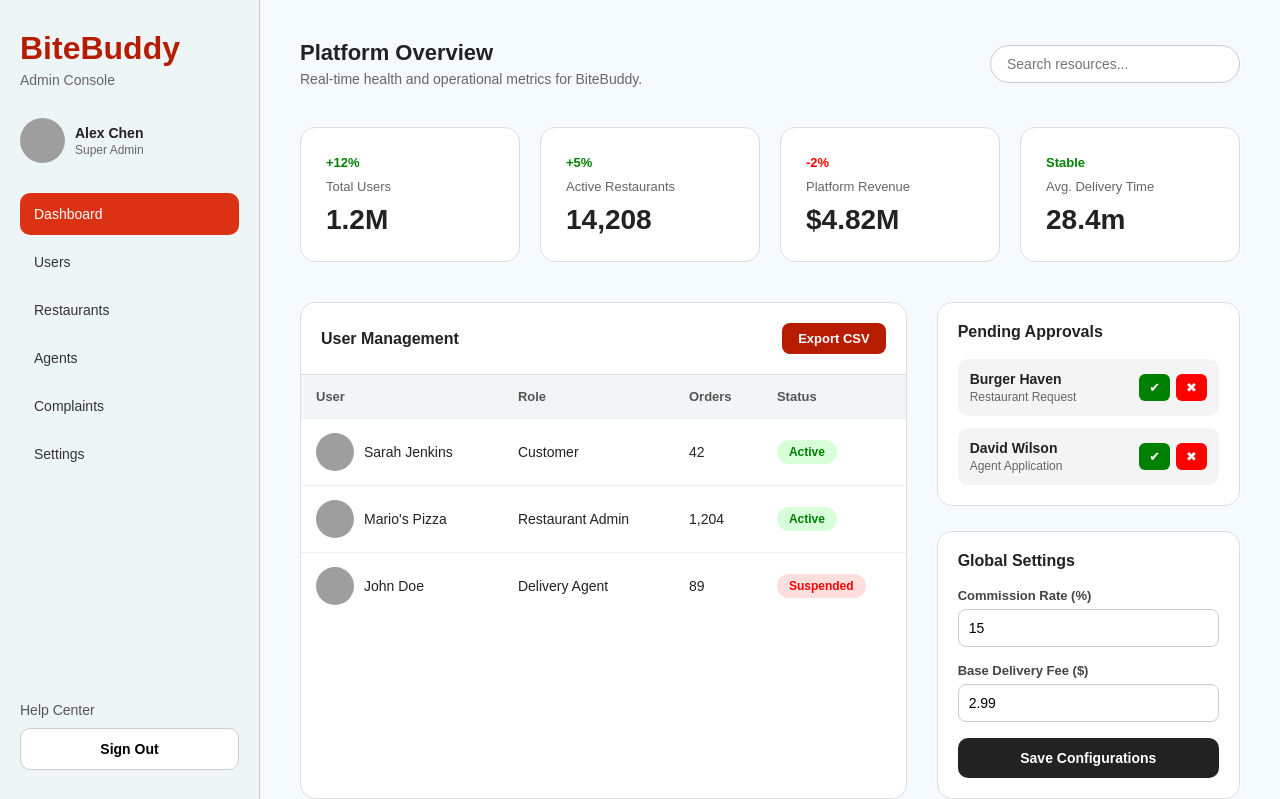
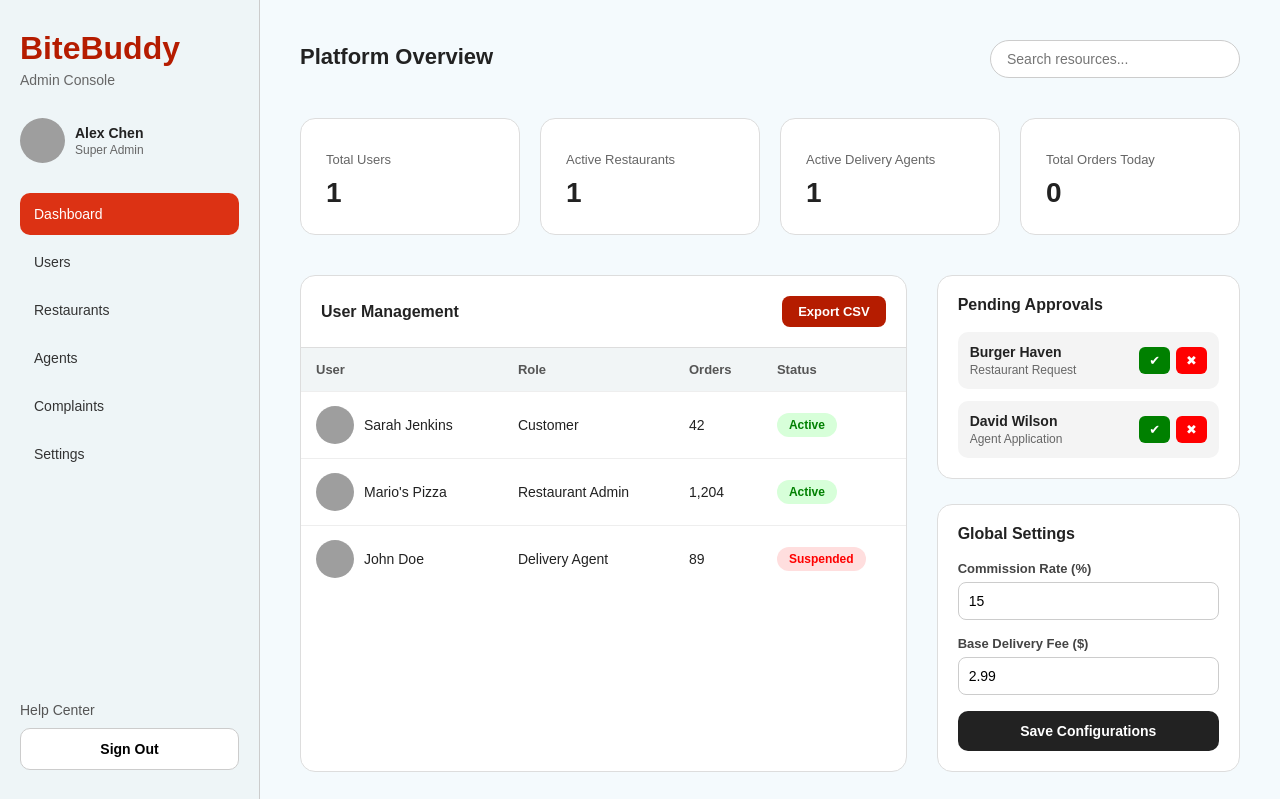
Before and after one commit to muin99/FoodOS, a PHP site: page /admin/view/adminDashboard.php in a window 1280 px wide. Shown: the top 799 px of the page. Run offline with PHP 8.4, Linux system fonts and the light colour scheme; tables that the repository leaves empty hold one stand-in row (values such as "Sample post"); grey boxes are pictures that could not be loaded.

Commit message:
showing active user, resturant, agent and orders

```diff
--- /dev/null
+++ b/admin/controller/dashboardController.php
@@ -0,0 +1,10 @@
+<?php
+
+include '../../dirCommon/dbconnect.php';
+include '../model/dashboardModel.php';
+
+$totalUsers = getTotalUsers($conn);
+$totalRestaurants = getActiveRestaurants($conn);
+$totalOrdersToday = getTotalOrdersToday($conn);
+$totalActiveAgents = getActiveDeliveryAgents($conn);
+?>
--- /dev/null
+++ b/admin/model/dashboardModel.php
@@ -0,0 +1,39 @@
+<?php
+
+function getTotalUsers($conn)
+{
+    $sql = "SELECT COUNT(*) as total FROM users";
+    $res = mysqli_query($conn, $sql);
+    return mysqli_fetch_assoc($res)['total'];
+}
+
+function getActiveRestaurants($conn)
+{
+    $sql = "SELECT COUNT(*) as total FROM restaurants WHERE is_approved = 1 AND is_open = 1";
+    $res = mysqli_query($conn, $sql);
+    return mysqli_fetch_assoc($res)['total'];
+}
+
+function getTotalOrdersToday($conn)
+{
+    $sql = "SELECT COUNT(*) AS total
+            FROM orders
+            WHERE DATE(created_at) = CURDATE()";
+
+    $result = mysqli_query($conn, $sql);
+    $row = mysqli_fetch_assoc($result);
+
+    return $row['total'] ?? 0;
+}
+
+function getActiveDeliveryAgents($conn)
+{
+    $sql = "SELECT COUNT(*) AS total
+            FROM delivery_agents
+            WHERE is_approved = 1";
+
+    $result = mysqli_query($conn, $sql);
+    $row = mysqli_fetch_assoc($result);
+
+    return $row['total'] ?? 0;
+}
--- a/admin/view/adminDashboard.php
+++ b/admin/view/adminDashboard.php
@@ -4,6 +4,7 @@ $pageTitle  = 'BiteBuddy - Admin Dashboard';
 $activePage = 'dashboard';
 $basePath   = '../../';
 $extraCss   = ['../assets/css/adminDashboard.css'];
+include '../controller/dashboardController.php';
 
 ?>
 
@@ -36,7 +37,6 @@ $extraCss   = ['../assets/css/adminDashboard.css'];
     <div class="topbar">
       <div>
         <h2>Platform Overview</h2>
-        <p>Real-time health and operational metrics for BiteBuddy.</p>
       </div>
 
       <div class="search-box">
@@ -48,27 +48,29 @@ $extraCss   = ['../assets/css/adminDashboard.css'];
     <div class="cards">
 
       <div class="card">
-        <span class="green">+12%</span>
+        <!-- <span class="green">+12%</span> -->
         <p>Total Users</p>
-        <h3>1.2M</h3>
+        <!-- <h3>1.2M</h3> -->
+        <h3><?= $totalUsers ?></h3>
       </div>
 
       <div class="card">
-        <span class="green">+5%</span>
+        <!-- <span class="green">+5%</span> -->
         <p>Active Restaurants</p>
-        <h3>14,208</h3>
+        <!-- <h3>14,208</h3> -->
+         <h3><?= $totalRestaurants ?></h3>
       </div>
 
       <div class="card">
-        <span class="red">-2%</span>
-        <p>Platform Revenue</p>
-        <h3>$4.82M</h3>
+        <!-- <span class="red">-2%</span> -->
+        <p>Active Delivery Agents</p>
+        <h3><?= $totalActiveAgents ?></h3>
       </div>
 
       <div class="card">
-        <span class="green">Stable</span>
-        <p>Avg. Delivery Time</p>
-        <h3>28.4m</h3>
+        <!-- <span class="green">Stable</span> -->
+        <p>Total Orders Today</p>
+        <h3><?= $totalOrdersToday ?></h3>
       </div>
 
     </div>
```
